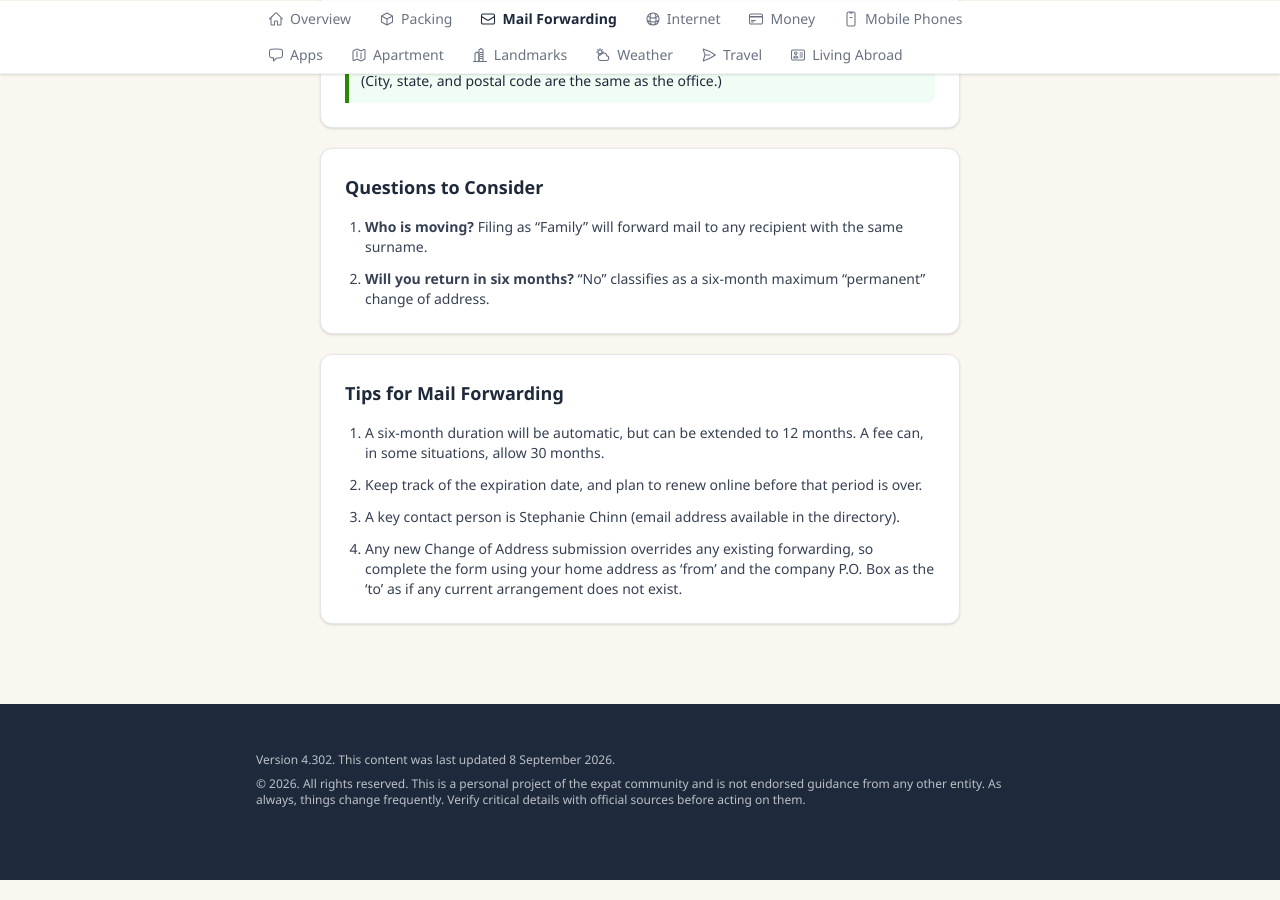
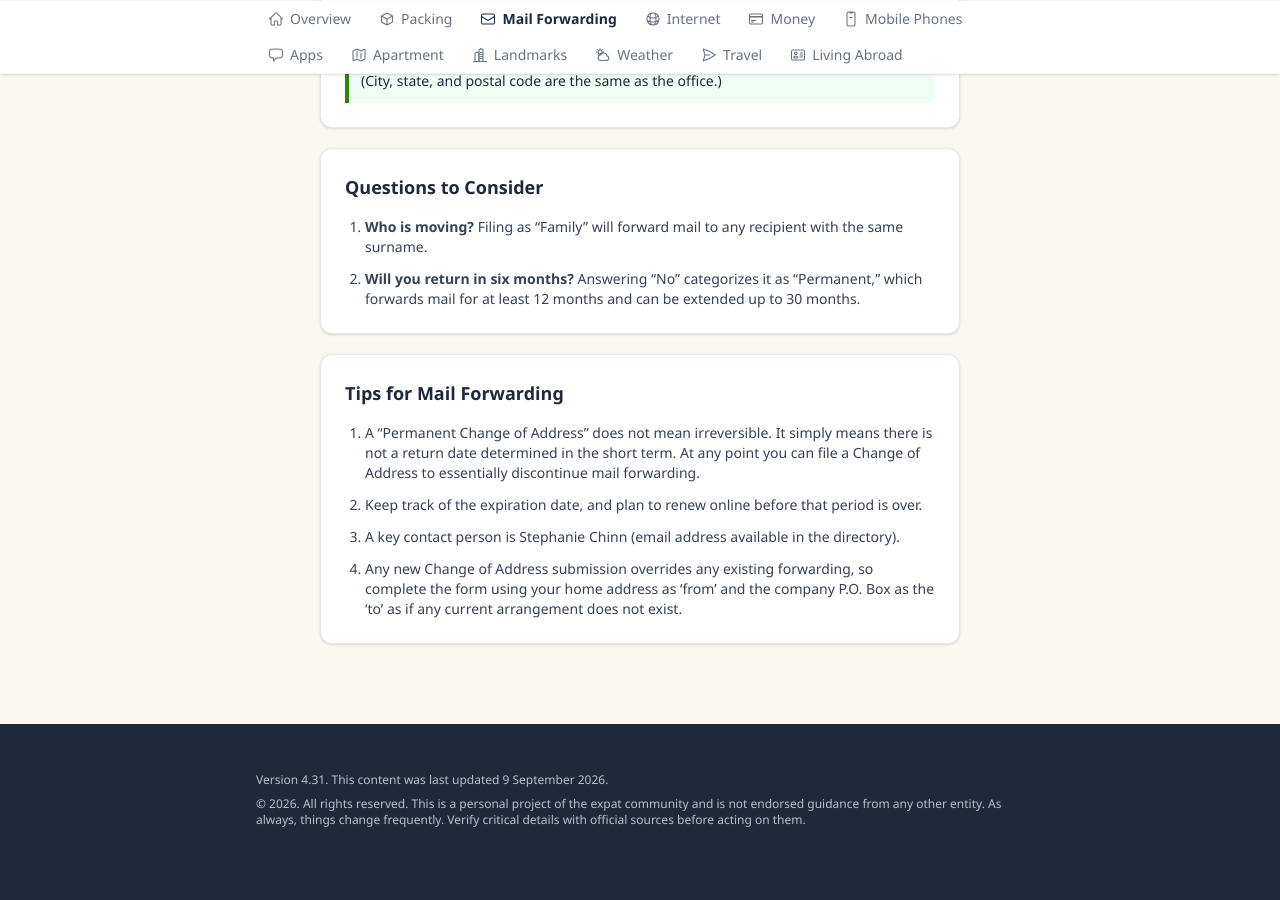
Before and after one commit to livinginshenzhen/guide, a Jekyll site: the page built from mail-forwarding.html, in a window 1280 px wide and 900 px high, scrolled down 569 px. Built offline with Jekyll 4.4.1, drawn with Linux system fonts in a browser that asks for light colours; some web fonts are replaced.

Commit message:
Correct Permanent vs Temporary change-of-address guidance (v4.31)
Based on USPS's own documented process: Temporary forwarding caps
around 12 months total with no further extension, while Permanent
starts at 12 months and can be paid-extended to 30 months -- and
"Permanent" isn't irreversible, it just means no preset short return
date, superseded any time by filing a new Change of Address. Corrects
the earlier "six-month maximum" framing, which understated what
Permanent actually offers for a multi-year absence.

```diff
--- a/_layouts/default.html
+++ b/_layouts/default.html
@@ -84,7 +84,7 @@
 <!-- FOOTER -->
 <footer class="bg-brand text-white mt-12" style="background-color:#1e293b; padding-top:3rem; padding-bottom:4.5rem;">
   <div class="max-w-4xl mx-auto px-4">
-    <p class="text-blue-300 text-xs">Version 4.302. This content was last updated 8 September 2026.</p>
+    <p class="text-blue-300 text-xs">Version 4.31. This content was last updated 9 September 2026.</p>
     <p class="text-blue-300 text-xs mt-2">&copy; 2026. All rights reserved. This is a personal project of the expat community and is not endorsed guidance from any other entity. As always, things change frequently. Verify critical details with official sources before acting on them.</p>
   </div>
 </footer>
--- a/mail-forwarding.html
+++ b/mail-forwarding.html
@@ -39,14 +39,14 @@ title: "Mail Forwarding – Living in Shenzhen"
       <h3 class="font-bold text-lg mb-4">Questions to Consider</h3>
       <ol class="space-y-3 text-sm text-gray-700 list-decimal" style="padding-left:1.25rem;">
         <li><strong>Who is moving?</strong> Filing as &ldquo;Family&rdquo; will forward mail to any recipient with the same surname.</li>
-        <li><strong>Will you return in six months?</strong> &ldquo;No&rdquo; classifies as a six-month maximum &ldquo;permanent&rdquo; change of address.</li>
+        <li><strong>Will you return in six months?</strong> Answering &ldquo;No&rdquo; categorizes it as &ldquo;Permanent,&rdquo; which forwards mail for at least 12 months and can be extended up to 30 months.</li>
       </ol>
     </div>
 
     <div class="bg-white rounded-xl shadow-sm border border-gray-200 p-6">
       <h3 class="font-bold text-lg mb-4">Tips for Mail Forwarding</h3>
       <ol class="space-y-3 text-sm text-gray-700 list-decimal" style="padding-left:1.25rem;">
-        <li>A six-month duration will be automatic, but can be extended to 12 months. A fee can, in some situations, allow 30 months.</li>
+        <li>A &ldquo;Permanent Change of Address&rdquo; does not mean irreversible. It simply means there is not a return date determined in the short term. At any point you can file a Change of Address to essentially discontinue mail forwarding.</li>
         <li>Keep track of the expiration date, and plan to renew online before that period is over.</li>
         <li>A key contact person is Stephanie Chinn (email address available in the directory).</li>
         <li>Any new Change of Address submission overrides any existing forwarding, so complete the form using your home address as &lsquo;from&rsquo; and the company P.O. Box as the &lsquo;to&rsquo; as if any current arrangement does not exist.</li>
```
